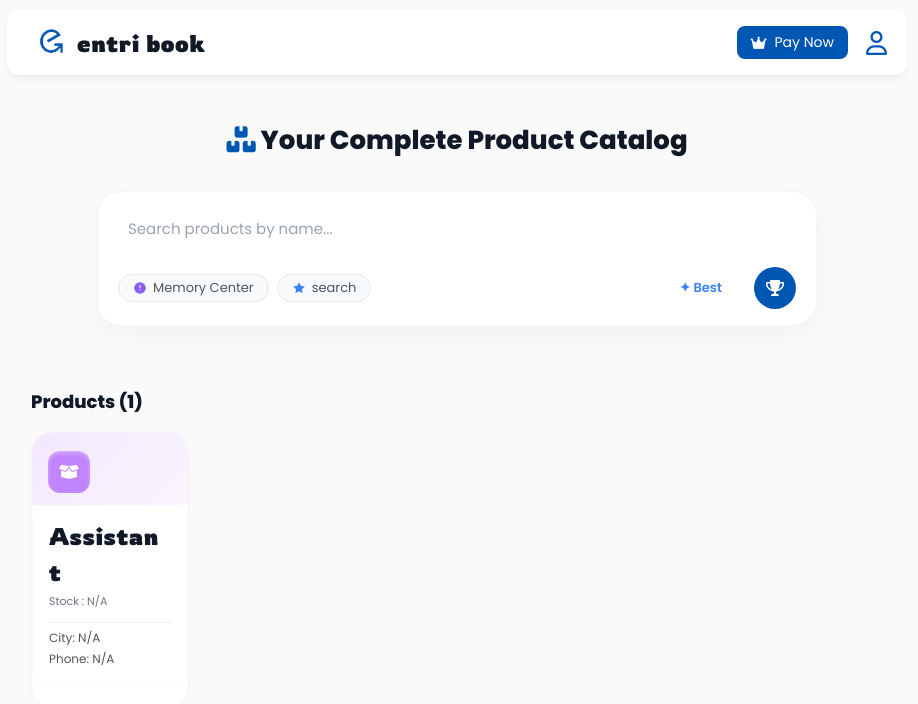
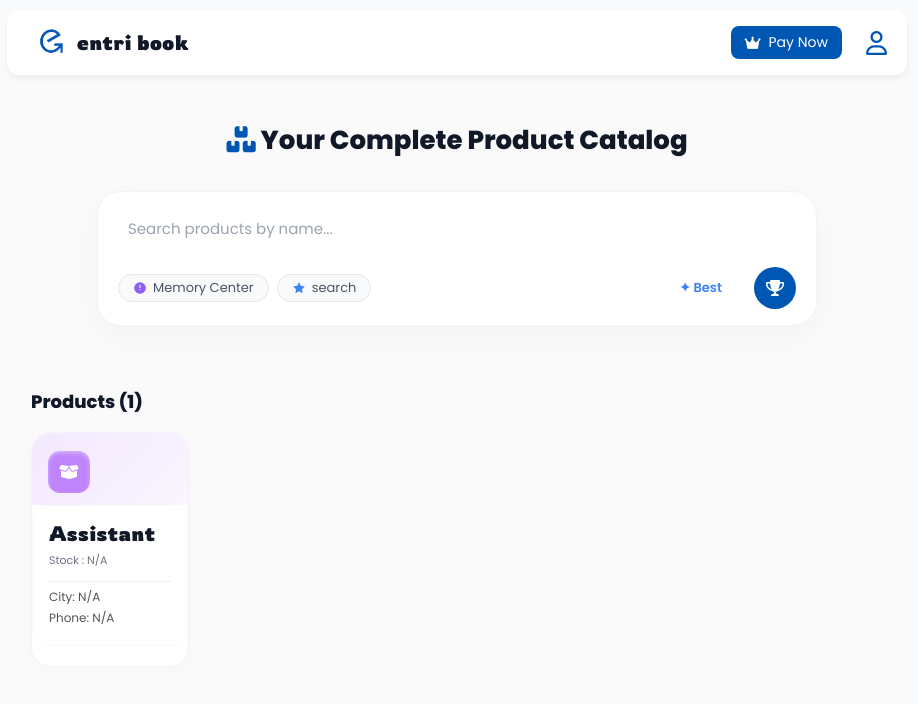
Before and after one commit to myentribook/Entri-Book, a React (Create React App) app in the folder frontend/: page /search/product in a window 1280 px wide. Shown: the top 704 px of the page, without its empty margins (183-1101 px from the left). Built offline with nearby package versions, Linux system fonts and the light colour scheme; no server answers; a web font is replaced by a local one.

Commit message:
header page corrections

```diff
--- a/frontend/src/components/styles/header.css
+++ b/frontend/src/components/styles/header.css
@@ -22,7 +22,7 @@ body {
 .app-name {
 
     font-family: 'Rowdies', sans-serif;
-    font-size: 1.5rem !important;
+    font-size: 1.3rem !important;
     font-weight: 700;
     letter-spacing: 0.5px;
 
@@ -103,7 +103,7 @@ body {
     font-size: 14px;
     font-weight: 500;
     cursor: pointer;
-    margin-right: 18px;
+    margin-right: 24px;
     display: flex;
     align-items: center;
     gap: 8px;
```
